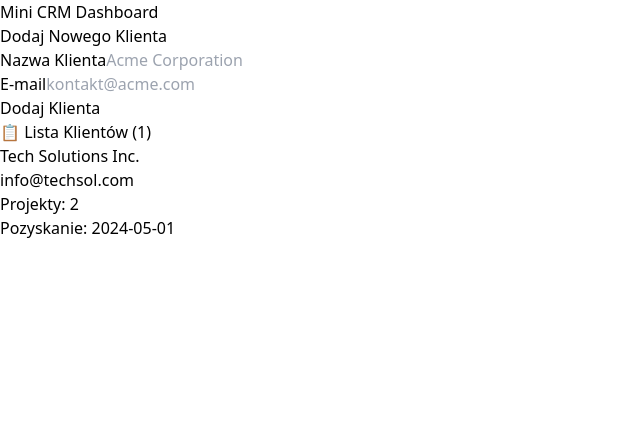
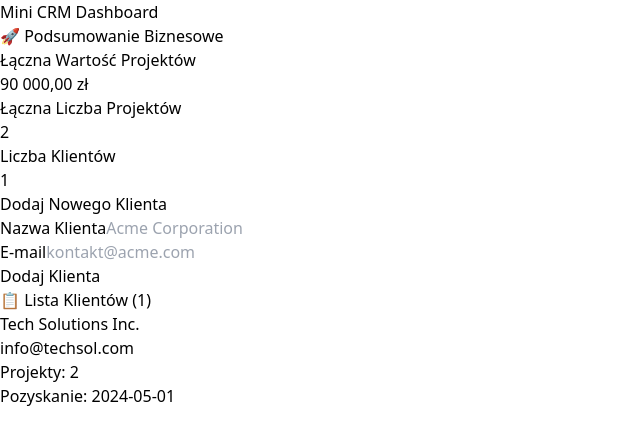
Before and after one commit to MateuszCieplak/mini-crm-profitway, a React (Vite) app: page / in a window 1280 px wide. Shown: the top 444 px of the page, without its empty margins (0-640 px from the left). Built offline with nearby package versions, Linux system fonts and the light colour scheme.

Commit message:
feat: Implement SummaryMetrics component with useMetrics hook to calculate total projects and total value (PLN)

```diff
--- a/src/App.tsx
+++ b/src/App.tsx
@@ -2,6 +2,7 @@
 import { HomePage } from './pages/HomePage';
 import { Route, Routes } from 'react-router-dom';
 import { ClientDetails } from './pages/ClientDetails';
+import { SummaryTotalMetrics } from './components/SummaryTotalMetrics';
 
 const App: React.FC = () => {
   return (
@@ -12,7 +13,12 @@
 
       <main className="container mx-auto">
         <Routes>
-          <Route path="/" element={<HomePage />} />
+          <Route path="/" element={
+            <>
+              <SummaryTotalMetrics />
+              <HomePage />
+            </>
+          } />
           <Route path="/client/:id" element={<ClientDetails />} />
         </Routes>
       </main>
--- /dev/null
+++ b/src/components/SummaryTotalMetrics.tsx
@@ -0,0 +1,45 @@
+import React from 'react';
+import { useTotalMetrics } from '../hooks/useTotalMetrics';
+
+const formatCurrency = (value: number) => {
+  return new Intl.NumberFormat('pl-PL', {
+    style: 'currency',
+    currency: 'PLN',
+    minimumFractionDigits: 2,
+  }).format(value);
+};
+
+export const SummaryTotalMetrics: React.FC = () => {
+  const metrics = useTotalMetrics();
+
+  return (
+    <div className="mb-10">
+      <h2 className="text-2xl font-bold text-gray-800 mb-4 border-b pb-2">🚀 Podsumowanie Biznesowe</h2>
+
+      <div className="grid grid-cols-1 md:grid-cols-3 gap-6">
+
+        <div className="p-6 bg-white rounded-xl shadow-lg border-l-4 border-indigo-500">
+          <p className="text-sm font-medium text-gray-500">Łączna Wartość Projektów</p>
+          <p className="text-3xl font-extrabold text-indigo-700 mt-1">
+            {formatCurrency(metrics.totalProjectValue)}
+          </p>
+        </div>
+
+        <div className="p-6 bg-white rounded-xl shadow-lg border-l-4 border-blue-500">
+          <p className="text-sm font-medium text-gray-500">Łączna Liczba Projektów</p>
+          <p className="text-3xl font-extrabold text-blue-700 mt-1">
+            {metrics.totalCountProjects}
+          </p>
+        </div>
+
+        <div className="p-6 bg-white rounded-xl shadow-lg border-l-4 border-green-500">
+          <p className="text-sm font-medium text-gray-500">Liczba Klientów</p>
+          <p className="text-3xl font-extrabold text-green-700 mt-1">
+            {metrics.totalCountClients}
+          </p>
+        </div>
+
+      </div>
+    </div>
+  );
+};
--- a/src/hooks/useLocalStorage.ts
+++ b/src/hooks/useLocalStorage.ts
@@ -25,4 +25,4 @@
   }, [value, key]);
 
   return [value, setValue];
-}
+};
--- /dev/null
+++ b/src/hooks/useTotalMetrics.ts
@@ -0,0 +1,33 @@
+import { useMemo } from 'react';
+import { useClients } from '../context/ClientContext';
+
+interface TotalMetrics {
+  totalCountClients: number;
+  totalCountProjects: number;
+  totalProjectValue: number;
+}
+
+export const useTotalMetrics = (): TotalMetrics => {
+  const { clients } = useClients();
+
+  const totalMetrics = useMemo(() => {
+    let totalCountProjects = 0;
+    let totalProjectValue = 0;
+
+    clients.forEach(client => {
+      totalCountProjects += client.projects.length;
+
+      client.projects.forEach(project => {
+        totalProjectValue += project.value || 0;
+      });
+    });
+
+    return {
+      totalCountClients: clients.length,
+      totalCountProjects,
+      totalProjectValue
+    }
+  }, [clients])
+
+  return totalMetrics;
+}
```
